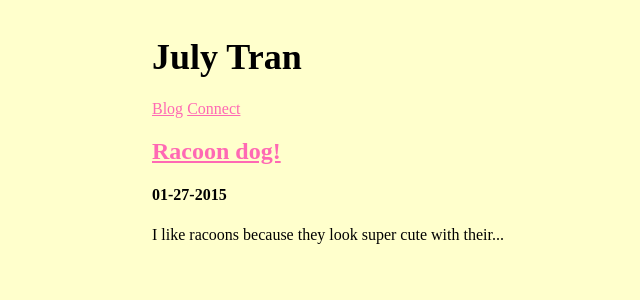
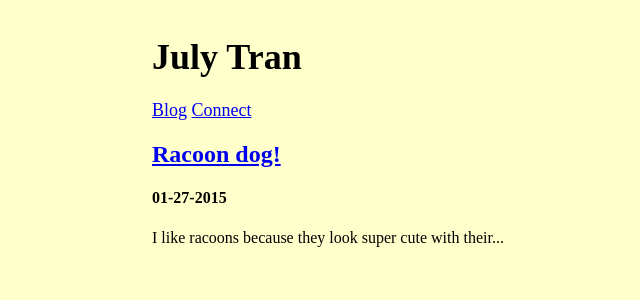
Before and after one commit to julyytran/julyytran.github.io, a Jekyll site: the page built from index.html, in a window 1280 px wide. Shown: the top 300 px of the page, without its empty margins (38-678 px from the left). Built offline with Jekyll 4.4.1, drawn with Linux system fonts in a browser that asks for light colours.

Commit message:
edit header 2

```diff
--- a/_includes/header.html
+++ b/_includes/header.html
@@ -12,6 +12,7 @@
     <nav>
       <a href="/">Blog</a>
       <a href="connect.html">Connect</a>
+    </nav>
     </header>
     </div>
   <div class="container">
--- a/css/styles.css
+++ b/css/styles.css
@@ -18,8 +18,9 @@
     display: inline;
     border-right: 1px solid #bbb;
 }
-a {
-    color: hotpink;
+nav {
+  text-decoration: none;
+  font-size: 18px;
 }
 /*
   ========================================
```
